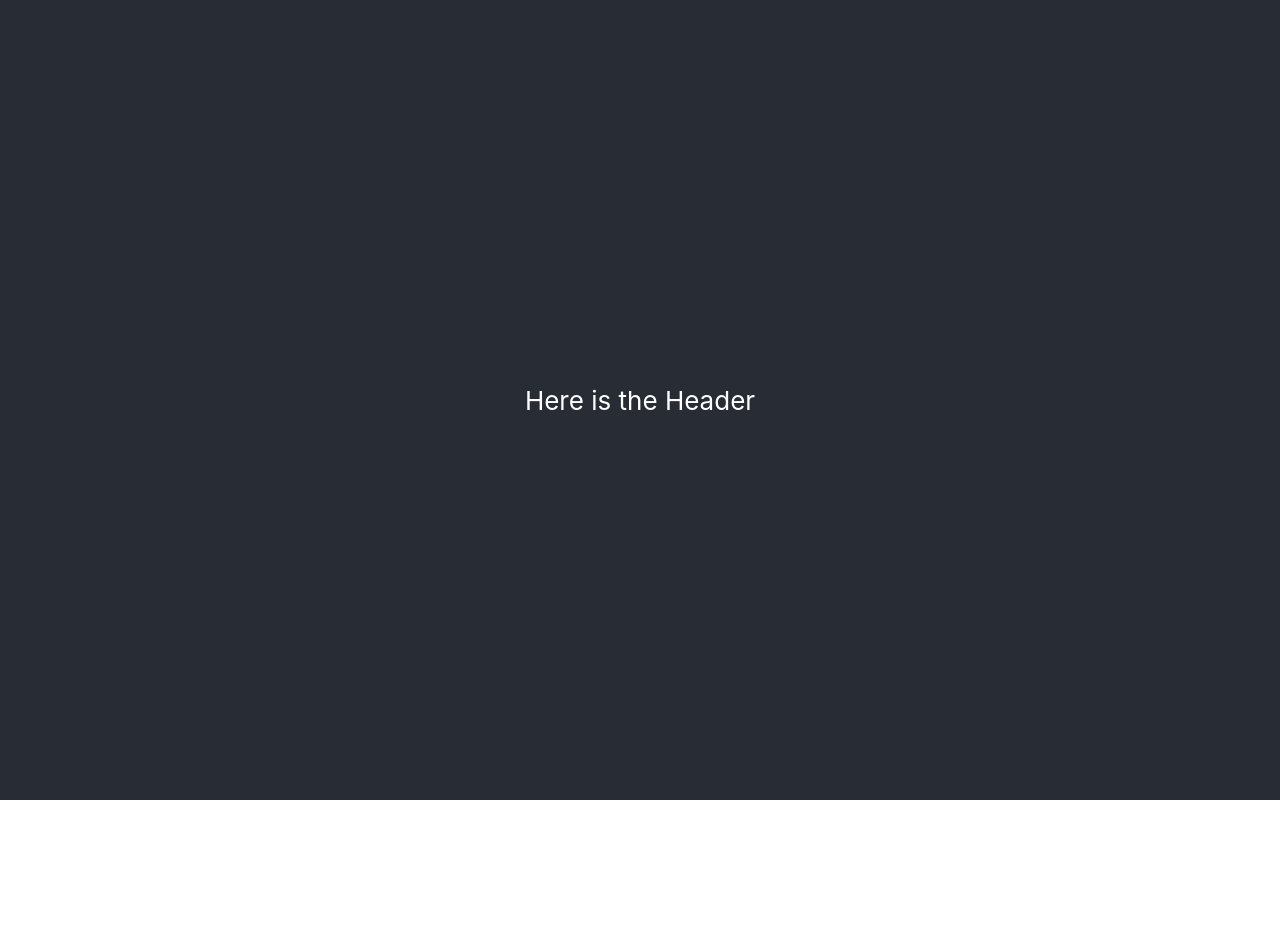
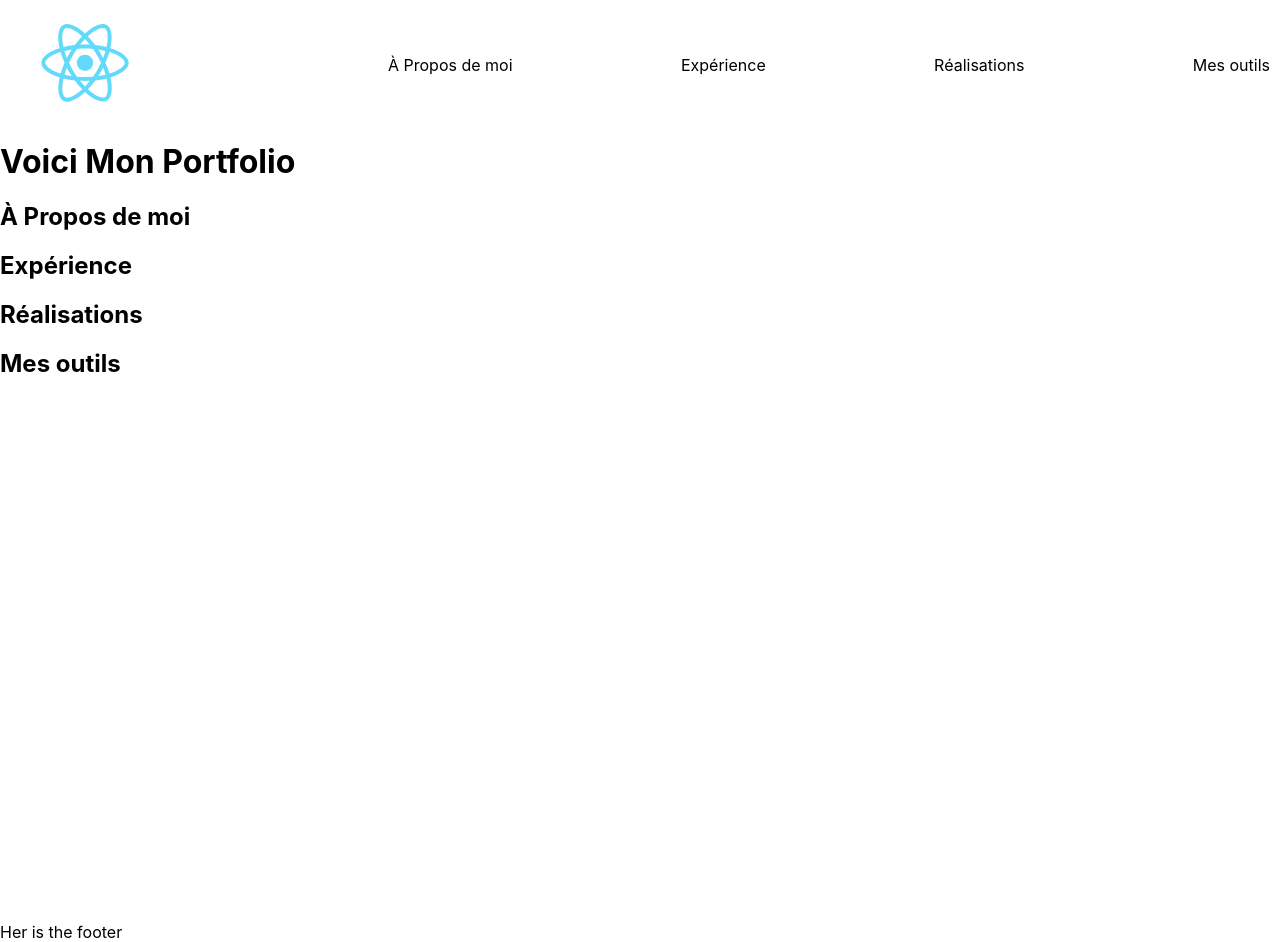
Before and after one commit to BastianGH/Portfolio, a React (Create React App) app in the folder frontend/: page / in a window 1280 px wide. Before the commit the page ends 800 px from the top, so only its background shows below. Built offline with nearby package versions, Linux system fonts and the light colour scheme.

Commit message:
Mise en place du Layout

```diff
--- a/frontend/package.json
+++ b/frontend/package.json
@@ -8,6 +8,7 @@
     "@testing-library/user-event": "^13.5.0",
     "react": "^18.3.1",
     "react-dom": "^18.3.1",
+    "react-router-dom": "^6.23.1",
     "react-scripts": "5.0.1",
     "web-vitals": "^2.1.4"
   },
--- a/frontend/src/Layout/Footer/Footer.js
+++ b/frontend/src/Layout/Footer/Footer.js
@@ -1,25 +1,11 @@
-import logo from './logo.svg';
-import './Header.css';
+import './Footer.css';
 
 function Footer() {
   return (
-    <div className="App">
-      <header className="App-header">
-        <img src={logo} className="App-logo" alt="logo" />
-        <p>
-          Edit <code>src/App.js</code> and save to reload.
-        </p>
-        <a
-          className="App-link"
-          href="https://reactjs.org"
-          target="_blank"
-          rel="noopener noreferrer"
-        >
-          Learn React
-        </a>
-      </header>
-    </div>
+      <footer className="footer">
+        Her is the footer
+      </footer>
   );
 }
 
-export default App;
+export default Footer;
--- a/frontend/src/Layout/Header/Header.css
+++ b/frontend/src/Layout/Header/Header.css
@@ -1,38 +1,20 @@
-.App {
-  text-align: center;
+header{
+  display: flex;
+  justify-content: space-between;
+  margin: 10px;
 }
-
-.App-logo {
-  height: 40vmin;
-  pointer-events: none;
+.header-img{
+  width: 50%;
 }
-
-@media (prefers-reduced-motion: no-preference) {
-  .App-logo {
-    animation: App-logo-spin infinite 20s linear;
-  }
+.header-nav{
+  width: 70%;
 }
-
-.App-header {
-  background-color: #282c34;
-  min-height: 100vh;
+.header-nav-list{
   display: flex;
-  flex-direction: column;
+  justify-content: space-between;
   align-items: center;
-  justify-content: center;
-  font-size: calc(10px + 2vmin);
-  color: white;
+  height: 100%;
+  padding: 0;
+  margin: 0;
+  list-style: none;
 }
-
-.App-link {
-  color: #61dafb;
-}
-
-@keyframes App-logo-spin {
-  from {
-    transform: rotate(0deg);
-  }
-  to {
-    transform: rotate(360deg);
-  }
-}
--- a/frontend/src/Layout/Header/Header.js
+++ b/frontend/src/Layout/Header/Header.js
@@ -1,11 +1,28 @@
 import './Header.css';
+import logo from './logo.svg'
 
 function Header() {
   return (
-      <header className="App-header">
-        <p>
-         Here is the Header
-        </p>
+      <header className="header">
+        <a to='/'>
+            <img className="header-img" src={logo} alt="logo"/>
+        </a>
+        <nav className="header-nav">
+            <ul className="header-nav-list">
+                <li>
+                    <a to='#about'>À Propos de moi</a>
+                </li>
+                <li>
+                    <a to='#experience'>Expérience</a>
+                </li>
+                <li>
+                    <a to='#realisations'>Réalisations</a>
+                </li>
+                <li>
+                    <a to='#tools'>Mes outils</a>
+                </li>
+            </ul>
+        </nav>
       </header>
   );
 }
--- /dev/null
+++ b/frontend/src/Layout/Main/main.css
@@ -0,0 +1,38 @@
+.App {
+  text-align: center;
+}
+
+.App-logo {
+  height: 40vmin;
+  pointer-events: none;
+}
+
+@media (prefers-reduced-motion: no-preference) {
+  .App-logo {
+    animation: App-logo-spin infinite 20s linear;
+  }
+}
+
+.App-header {
+  background-color: #282c34;
+  min-height: 100vh;
+  display: flex;
+  flex-direction: column;
+  align-items: center;
+  justify-content: center;
+  font-size: calc(10px + 2vmin);
+  color: white;
+}
+
+.App-link {
+  color: #61dafb;
+}
+
+@keyframes App-logo-spin {
+  from {
+    transform: rotate(0deg);
+  }
+  to {
+    transform: rotate(360deg);
+  }
+}
--- /dev/null
+++ b/frontend/src/Layout/Main/main.js
@@ -0,0 +1,27 @@
+import './main.css';
+
+function Main() {
+  return (
+    <main>
+      <h1>Voici Mon Portfolio</h1>
+      <section id="about">
+        <h2>À Propos de moi</h2>
+        <div></div>
+      </section>
+      <section id="experience">
+        <h2>Expérience</h2>
+        <div></div>
+      </section>
+      <section id="realisations">
+        <h2>Réalisations</h2>
+        <div></div>
+      </section>
+      <section id="tools">
+        <h2>Mes outils</h2>
+        <div></div>
+      </section>
+    </main>
+  );
+}
+
+export default Main;
--- a/frontend/src/index.css
+++ b/frontend/src/index.css
@@ -6,8 +6,33 @@ body {
   -webkit-font-smoothing: antialiased;
   -moz-osx-font-smoothing: grayscale;
 }
-
 code {
   font-family: source-code-pro, Menlo, Monaco, Consolas, 'Courier New',
     monospace;
 }
+
+html, body, #root {
+  height: 100%;
+}
+#container {
+  height: 100%;
+  position: relative;
+}
+footer {
+  position: absolute;
+  bottom: 0;
+  width: 100%;
+}
+ul {
+  margin: 0;
+  padding: 0;
+}
+li {
+  list-style: none;
+}
+a {
+  text-decoration: none;
+}
+img {
+  object-fit: cover;
+}
--- a/frontend/src/index.js
+++ b/frontend/src/index.js
@@ -1,14 +1,20 @@
 import React from 'react';
 import ReactDOM from 'react-dom/client';
 import './index.css';
-import App from './App/App';
+import reportWebVitals from './reportWebVitals';
+
 import Header from './Layout/Header/Header'
-import reportWebVitals from './reportWebVitals';
+import Main from './Layout/Main/main';
+import Footer from './Layout/Footer/Footer';
 
 const root = ReactDOM.createRoot(document.getElementById('root'));
 root.render(
   <React.StrictMode>
     <Header />
+    <div id="container">
+      <Main />
+      <Footer />
+    </div>
   </React.StrictMode>
 );
 
```
Also changed, not shown: frontend/src/Layout/Header/logo.svg (renamed from frontend/src/App/logo.svg), 1 other file (tests, documents, lock files or other folders).
